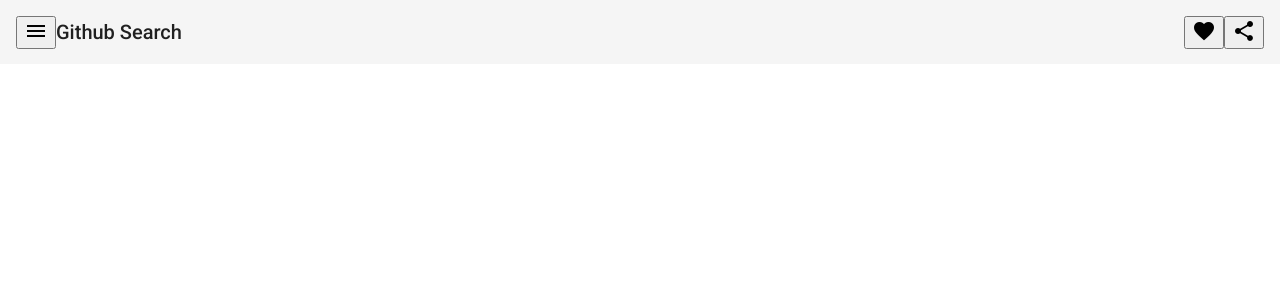
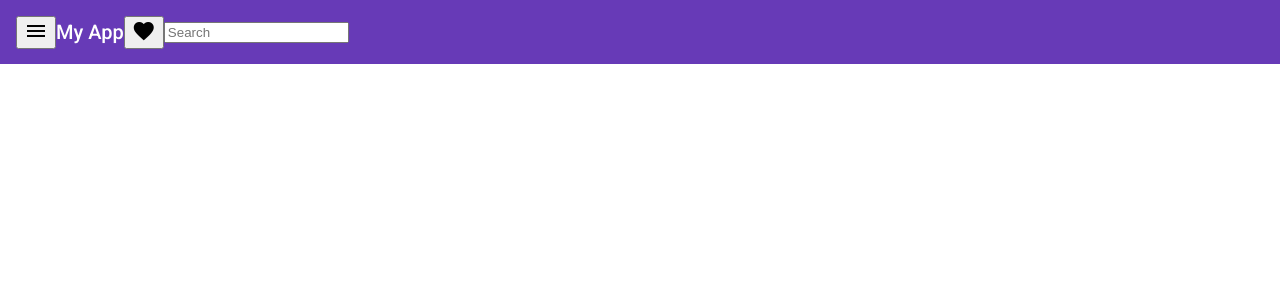
Before and after one commit to Charlotte-Natasha/Github-Search, an Angular app: page / in a window 1280 px wide. Shown: the top 300 px of the page. Built offline with nearby package versions, Linux system fonts and the light colour scheme.

Commit message:
installed mdb ui kit

```diff
--- a/package.json
+++ b/package.json
@@ -20,6 +20,8 @@
     "@angular/platform-browser": "~13.3.0",
     "@angular/platform-browser-dynamic": "~13.3.0",
     "@angular/router": "~13.3.0",
+    "angular-bootstrap-md": "^13.0.0",
+    "mdb-ui-kit": "^3.11.0",
     "rxjs": "~7.5.0",
     "tslib": "^2.3.0",
     "zone.js": "~0.11.4"
--- a/src/app/app.component.html
+++ b/src/app/app.component.html
@@ -1,15 +1,3 @@
-<header>
-  <mat-toolbar>
-   <button mat-icon-button class="example-icon" aria-label="Example icon-button with menu icon">
-    <mat-icon>menu</mat-icon>
-  </button>
-  <span>Github Search</span>
-  <span class="example-spacer"></span>
-  <button mat-icon-button class="example-icon favorite-icon" aria-label="Example icon-button with heart icon">
-    <mat-icon>favorite</mat-icon>
-  </button>
-  <button mat-icon-button class="example-icon" aria-label="Example icon-button with share icon">
-   <mat-icon>share</mat-icon>
- </button>
-</mat-toolbar>
-</header>
+
+<app-main></app-main>
+<router-outlet></router-outlet>
--- /dev/null
+++ b/src/app/components/main/main.component.html
@@ -0,0 +1,15 @@
+<header>
+    <p>
+        <mat-toolbar color="primary">
+          <button mat-icon-button class="example-icon" aria-label="Example icon-button with menu icon">
+            <mat-icon>menu</mat-icon>
+          </button>
+          <span>My App</span>
+          <span class="example-spacer"></span>
+          <button mat-icon-button class="example-icon favorite-icon" aria-label="Example icon-button with heart icon">
+            <mat-icon>favorite</mat-icon>
+          </button>
+          <input class="form-control mr-sm-2" type="text" placeholder="Search">
+        </mat-toolbar>
+      </p>
+  </header>
--- /dev/null
+++ b/src/app/components/main/main.component.ts
@@ -0,0 +1,15 @@
+import { Component, OnInit } from '@angular/core';
+
+@Component({
+  selector: 'app-main',
+  templateUrl: './main.component.html',
+  styleUrls: ['./main.component.css']
+})
+export class MainComponent implements OnInit {
+
+  constructor() { }
+
+  ngOnInit(): void {
+  }
+
+}
```
Also changed, not shown: src/app/app.module.ts (+6 -2 lines), src/app/components/main/main.component.css (added), 2 other files (tests, documents, lock files or other folders).
